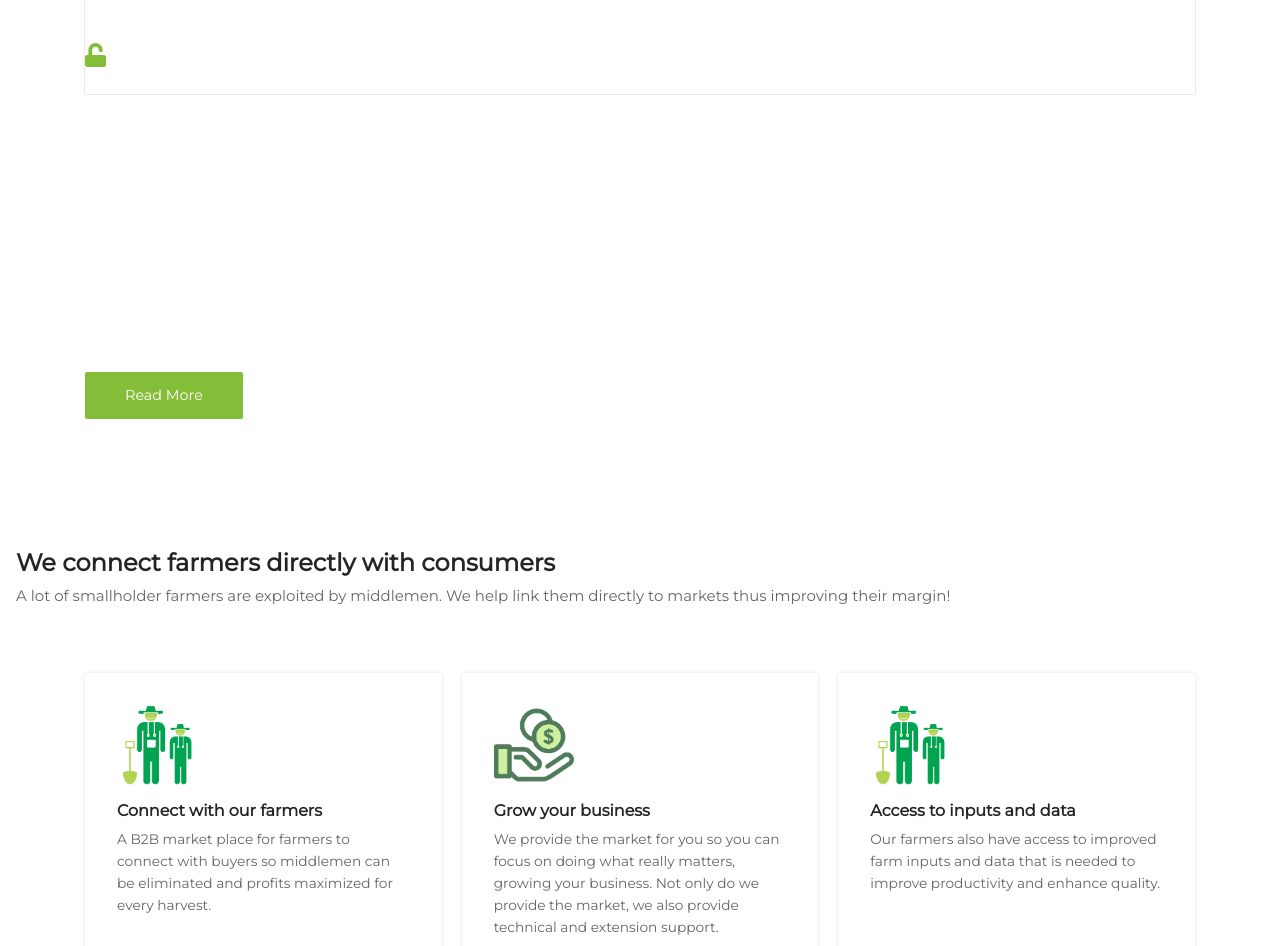
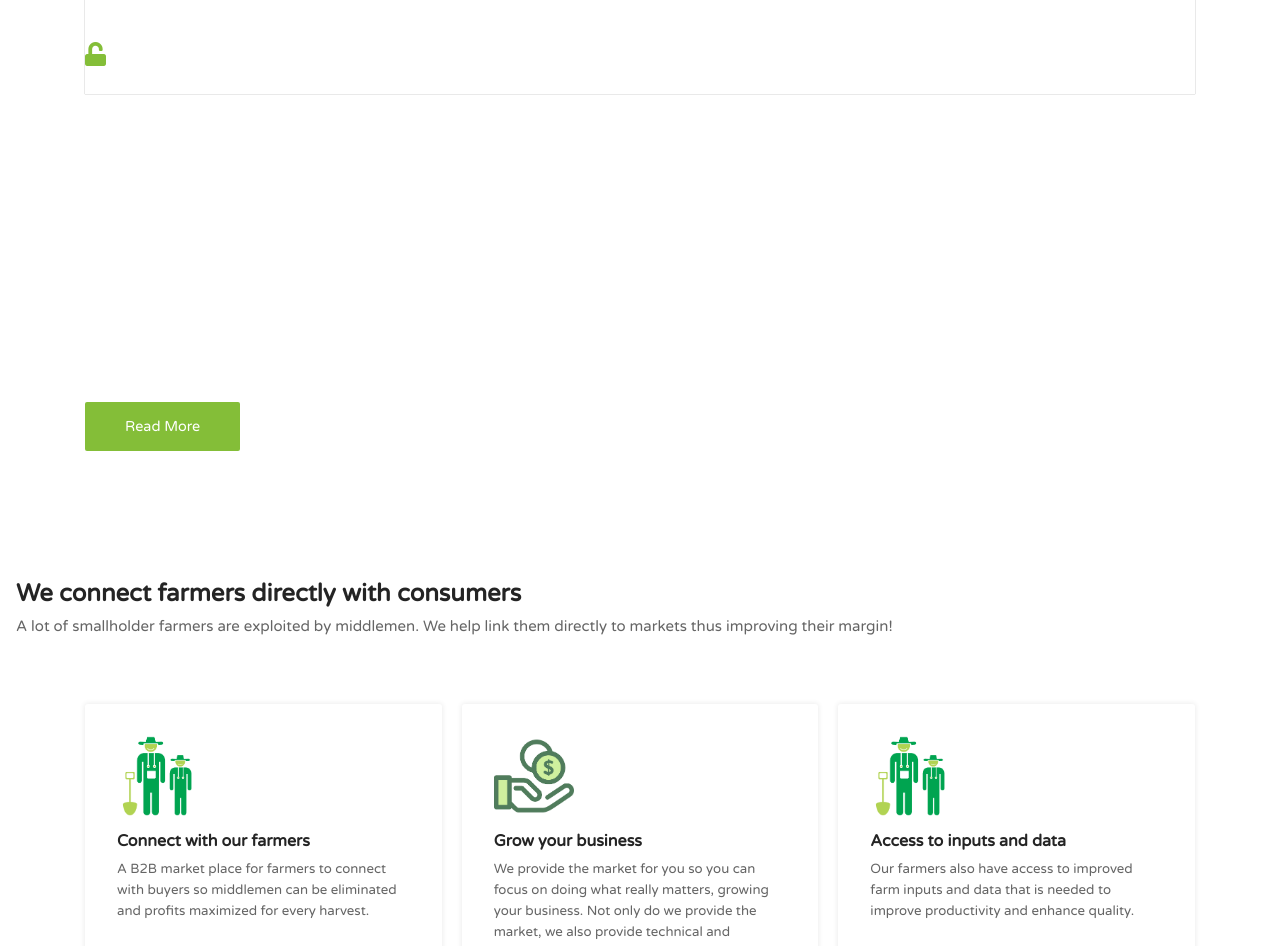
Before and after one commit to Achilles45/springfarms, a Vue app: page / in a window 1280 px wide. Shown: the top 946 px of the page. Built offline with nearby package versions, Linux system fonts and the light colour scheme.

Commit message:
Edited some little stuff on  the banner

```diff
--- a/src/components/Banner.vue
+++ b/src/components/Banner.vue
@@ -27,7 +27,7 @@
                 <div class="row">
                     <div class="col-md-7">
                        <h2>Connecting farmers to markets</h2>
-                       <p>A lot of farm produce go to waste due to a number of reasons including lack of a strucutred market. We partner with smallholder farmers to connect them to markets...</p>
+                       <p>A lot of farm produce go to waste due to a number of reasons including lack of a strucutred market. We partner with smallholder farmers to connect them to markets and provide them with other essentails to enhance productivity</p>
                        <router-link to="/about" class="hero-btn">Read More</router-link>
                     </div>
                     <div class="col-md-5">
@@ -82,13 +82,14 @@ export default {
                     margin-left: 1rem;
                     text-decoration: none;
                     font-size: .899rem;
-                    font-weight: bold;
+                    // font-weight: bold;
+                    letter-spacing: 1px;
                 }
             }
              .contact-link{
                     background: transparent;
                     border: 1px solid #FFF;
-                    padding: .6rem 2rem;
+                    padding: .8rem 2.3rem;
                     border-radius: 2px;
                     &:hover{
                         background: $lightgreen;
@@ -115,8 +116,8 @@ export default {
     }
     p{
         opacity: .7;
-        line-height: 1.2;
-        margin-bottom: 2rem;
+        line-height: 1.4;
+        margin-bottom: 2.3rem;
         font-family: 'Montserrat' !important;
         font-size: .899rem;
     }
@@ -124,7 +125,7 @@ export default {
         background: $lightgreen;
         color: #fff;
         text-decoration: none;
-        padding: .9rem 2.5rem;
+        padding: 1rem 2.5rem;
         text-align: center;
         border-radius: 2px;
         font-size: .899rem;
--- a/src/styles/_intro.scss
+++ b/src/styles/_intro.scss
@@ -21,7 +21,7 @@
         grid-gap: 20px;
         margin: 4rem 0;
         .farmer{
-            box-shadow: 0px 0px 3px 1px rgba(0,0,0,.07);
+            box-shadow: 0px 0px 5px 1px rgba(0,0,0,.07);
             padding: 1rem 2rem;
             border-radius: 3px;
             .intro-img{
@@ -33,18 +33,11 @@
                 color: #242424;
             }
             p{
-                font-size: .8595rem;
+                font-size: .8295rem;
                 font-weight: 300;
                 color: #656565;
                 line-height: 1.6;
             }
-            &:hover{
-                background: $lightgreen;
-                transition: all ease-in-out .5s;
-                h6, p{
-                    color: #fff !important;
-                }
-            }
         }
     }
 }
--- a/src/styles/_reset.scss
+++ b/src/styles/_reset.scss
@@ -4,7 +4,7 @@
     box-sizing: border-box;
 }
 body{
-    font-family: 'Montserrat' !important;
+    font-family: 'Varela Round' !important;
     overflow-x: hidden;
 }
 ul{
```
